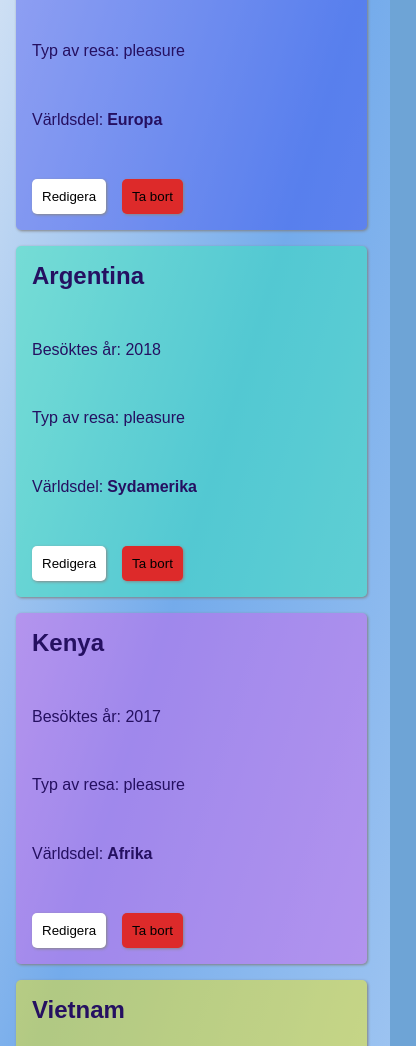
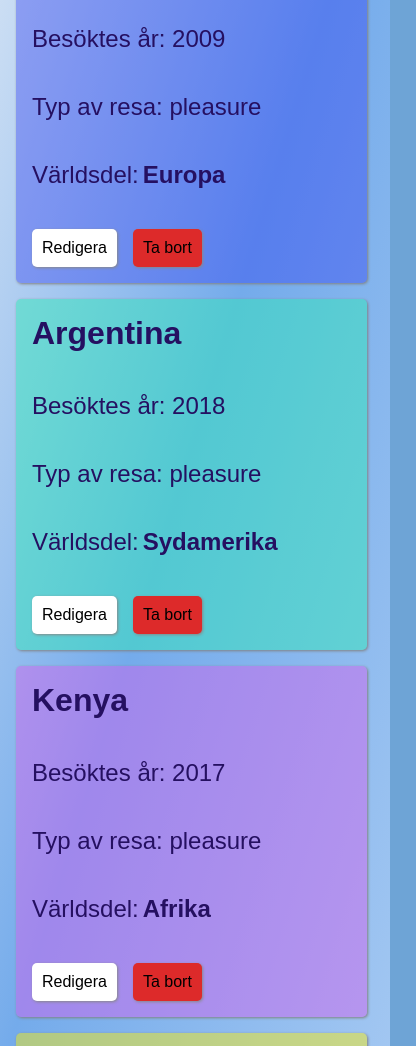
Before and after one commit to hannakinnander/CRUD_application, a website with bundled scripts: page index.html in a window 390 px wide. Shown: the part 551-1597 px from the top of the page, 416 px wide, since content can reach past the window. Built offline with nearby package versions, Linux system fonts and the light colour scheme; data requests are answered from the project's data file.

Commit message:
done with styling and I think everything works now

```diff
--- a/db.json
+++ b/db.json
@@ -80,13 +80,6 @@
       "continentId": "3"
     },
     {
-      "id": "c75e",
-      "countryName": "Antarktis",
-      "yearVisited": 2021,
-      "businessOrPleasure": "business",
-      "continentId": "7"
-    },
-    {
       "id": "72d1",
       "countryName": "Grekland",
       "yearVisited": 2009,
@@ -97,7 +90,7 @@
       "id": "37ce",
       "countryName": "Danmark",
       "yearVisited": 2020,
-      "businessOrPleasure": "pleasure",
+      "businessOrPleasure": "business",
       "continentId": "5"
     },
     {
--- a/js-modules/addNewCountry.js
+++ b/js-modules/addNewCountry.js
@@ -13,7 +13,6 @@ const saved = document.querySelector(".saved");
 
 //Ska köras på sparaknappen i script.js. Tar med vilken världsdel man står i.
 export async function saveNewCountry (currentContinentSelected){
-    console.log(currentContinentSelected);
     //Kontrollera inputs. Får tillbaka nya resan som objekt om alla inputs var okej.
     const newCountry = checkInputs();
     if (!newCountry){
@@ -23,8 +22,6 @@ export async function saveNewCountry (currentContinentSelected){
     try {
         const addedCountry = await addCountryToDb(newCountry);
         //Får man tillbaka null så vet man att det inte gått bra. Då kastas fel.
-        console.log("Added continentid:" + addedCountry.continentId);
-        console.log("Currentcontinent:" + currentContinentSelected);
         if (addedCountry === null){
             throw new Error("Kunde inte spara resa");
         }
@@ -65,14 +62,16 @@ function checkInputs () {
         }
 
     else if (countryInput.value ===""){
-            countryError.textContent = "Får inte lämnas tomt"
-            yearError.textContent="";
+        countryError.textContent = "Får inte lämnas tomt"
+        yearError.textContent="";
     }
     else if(isNaN(yearInput.value)){
         yearError.textContent = "Måste vara siffror"
+        countryInput.textContent = "";
     }
     else if (yearInput.value ===""){
         yearError.textContent = "Får inte lämnas tomt"
+        countryInput.textContent = "";
     }
     else {
         const newCountry = {
--- a/js-modules/continents.js
+++ b/js-modules/continents.js
@@ -14,20 +14,24 @@ export async function showSpecificContinent (id){
         dataError.textContent = "Kunde inte ladda resor. Kontrollera server.";
         return;
     }
-    else if (countries.length === 0){
-        dataError.textContent = "Det finns inga sparade resor till denna världsdel";
-        // return;
-    }
+
     else{
         //Filtrerar ut resor där continentId är samma som världsdelens id
         const specificCountries = countries.filter((country) => country.continentId === id);
-        //Loopa igenom hela arrayen och måla ut varje kort med hjälp av renderCountry
-        specificCountries.forEach((country) =>{
-        renderCountry(country);
-        });
+        if (specificCountries.length ===0)
+        {
+            dataError.textContent = "Det finns inga sparade resor till denna världsdel";
+            return;
+        }
+        else{
+            //Loopa igenom hela arrayen och måla ut varje kort med hjälp av renderCountry
+            specificCountries.forEach((country) =>{
+            renderCountry(country);
+            });
+        }
+
     }
 };
-
 
 //Visar information utifrån ett objekt (världsdel) genom att man får id från världsdelens namn
 //Körs om man trycker på världsdelens namn i kortet. Eventlistener skapas i renderCountry (där kortet skapas).
--- a/js-modules/crud.js
+++ b/js-modules/crud.js
@@ -72,7 +72,6 @@ export async function addCountryToDb (newCountry){
         const addedCountry = await response.json();
         return addedCountry;
     }
-
     catch (error){
         return null;
     }
--- a/js-modules/renderCountry.js
+++ b/js-modules/renderCountry.js
@@ -102,7 +102,6 @@ export function renderCountry (country){
         default:
         break;
     }
-
         //Lägger in alla element i kortet
         countryCard.append(countryName, yearVisited, businessOrPleasure, continentInfo, buttonSection);
 
--- a/js-modules/script.js
+++ b/js-modules/script.js
@@ -18,7 +18,6 @@ if (currentContinentSelected === "all"){
 //Kör funktion för att spara kort, finns i addNewCountry-modulen
 saveDestinationButton.addEventListener("click", async()=> {
     currentContinentSelected = continentSelector.value;
-    console.log(currentContinentSelected);
     await saveNewCountry(currentContinentSelected);
 });
 
@@ -48,7 +47,7 @@ async function showAllCountries () {
 // //Kollar vilken inställning man står på i världsdelsselektorn och visar kort utifrån det.
 //Körs vid ändring i selektorn och när man uppdaterar kort från editmode.
 export async function checkContinentValue (currentContinentSelected) {
-
+    dataError.textContent = "";
     if (currentContinentSelected === "all"){
         await showAllCountries();
     }
@@ -56,7 +55,6 @@ export async function checkContinentValue (currentContinentSelected) {
         await showSpecificContinent(currentContinentSelected);
     }
 }
-
 continentSelector.addEventListener("change", async() =>{
     currentContinentSelected = continentSelector.value;
     await checkContinentValue(currentContinentSelected);
--- a/style.css
+++ b/style.css
@@ -37,7 +37,7 @@ main {
     flex-direction: column;
     gap: 1rem;
     padding: 1rem;
-    align-items: center;
+    align-items: flex-start;
 }
 
 /*STYLING FÖR MENYN*/
@@ -47,7 +47,6 @@ main {
     border-radius: 5px;
     max-width: 40rem;
     gap: 1rem;
-    align-self: flex-start;
 }
 /*LÄGGA TILL NYTT KORT*/
 .addDestinationField {
@@ -88,6 +87,11 @@ main {
 .saved {
     font-family:'Lucida Sans', 'Lucida Sans Regular', 'Lucida Grande', 'Lucida Sans Unicode', Geneva, Verdana, sans-serif;
     font-size: small;
+    color:rgb(9, 148, 20);
+    /* background-color: rgb(9, 148, 20);
+    border-radius: 5px;
+    padding: 2px;
+    text-align: center; */
 }
 
 .makeFlexColumn {
@@ -150,10 +154,7 @@ main {
     display: flex;
     gap: 1rem;
     flex-wrap: wrap;
-    position: relative;
-    max-width: 100vw;
-    justify-content:flex-start;
-    align-self: flex-start;
+    min-width: 90vw;
 }
 
 .countryCard {
@@ -329,10 +330,10 @@ background-color: rgba(253, 236, 0, 0.445);
     }
 }
 @media (max-width: 460px) {
+
     .addDestinationField {
-        width: 25rem;
+        width: 15rem;
         justify-content: flex-start;
-
     }
     .addDestinationField select {
         flex: 1;
@@ -343,4 +344,13 @@ background-color: rgba(253, 236, 0, 0.445);
     .informationDiv{
         min-width: 90vw;
     }
+    .countryCard p {
+    font-size: 1.5rem;
+    }
+    .countryCard h2{
+        font-size: 2rem;
+    }
+    .countryCard button {
+        font-size: 1rem;
+    }
 }
```
